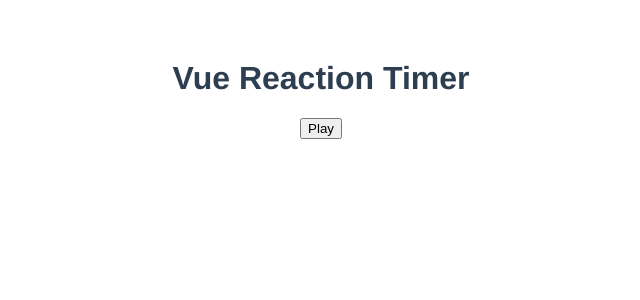
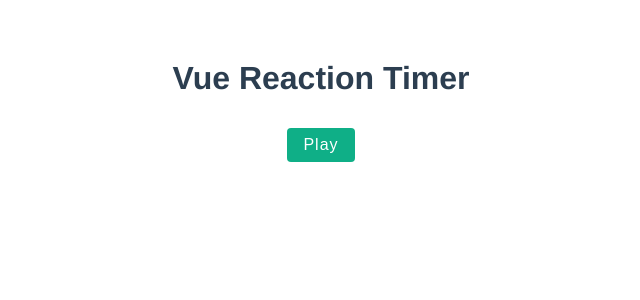
Before and after one commit to shahidsarker/vue-reaction-timer, a Vue app: page / in a window 1280 px wide. Shown: the top 300 px of the page, without its empty margins (319-959 px from the left). Built offline with nearby package versions, Linux system fonts and the light colour scheme.

Commit message:
reaction timer styling

```diff
--- a/src/App.vue
+++ b/src/App.vue
@@ -44,4 +44,19 @@
   color: #2c3e50;
   margin-top: 60px;
 }
+button {
+  background: #0faf87;
+  color: white;
+  border: none;
+  padding: 8px 16px;
+  border-radius: 4px;
+  font-size: 16px;
+  letter-spacing: 1px;
+  cursor: pointer;
+  margin: 10px;
+}
+button[disabled]{
+  opacity: 0.2;
+  cursor: not-allowed;
+}
 </style>
--- a/src/components/Block.vue
+++ b/src/components/Block.vue
@@ -26,7 +26,6 @@
     },
     stopTimer() {
       clearInterval(this.timer);
-      console.log(this.reactionTime);
       this.$emit("end", this.reactionTime);
     },
   },
--- a/src/components/Results.vue
+++ b/src/components/Results.vue
@@ -1,9 +1,30 @@
 <template>
   <p>Reaction time: {{ score }} ms</p>
+  <p class="rank">{{ rank }}</p>
 </template>
 
 <script>
-export default { props: ["score"] };
+export default {
+  props: ["score"],
+  data() {
+    return { rank: null };
+  },
+  mounted() {
+    if (this.score < 250) {
+      this.rank = "Super Fingers";
+    } else if (this.score < 400) {
+      this.rank = "Rapid Reflexes";
+    } else {
+      this.rank = "Snail Pace...";
+    }
+  },
+};
 </script>
 
-<style></style>
+<style>
+.rank {
+  font-size: 1.4em;
+  color: #0faf87;
+  font-weight: bold;
+}
+</style>
```
